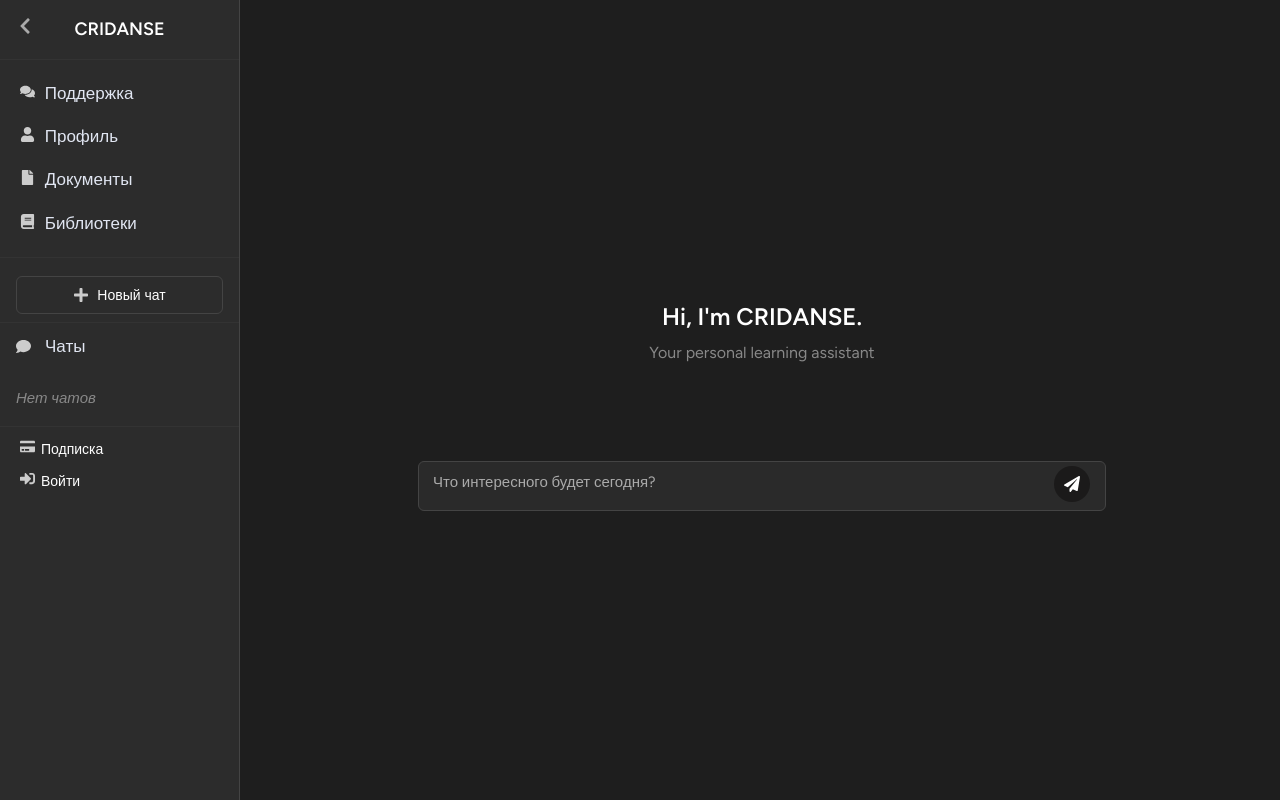
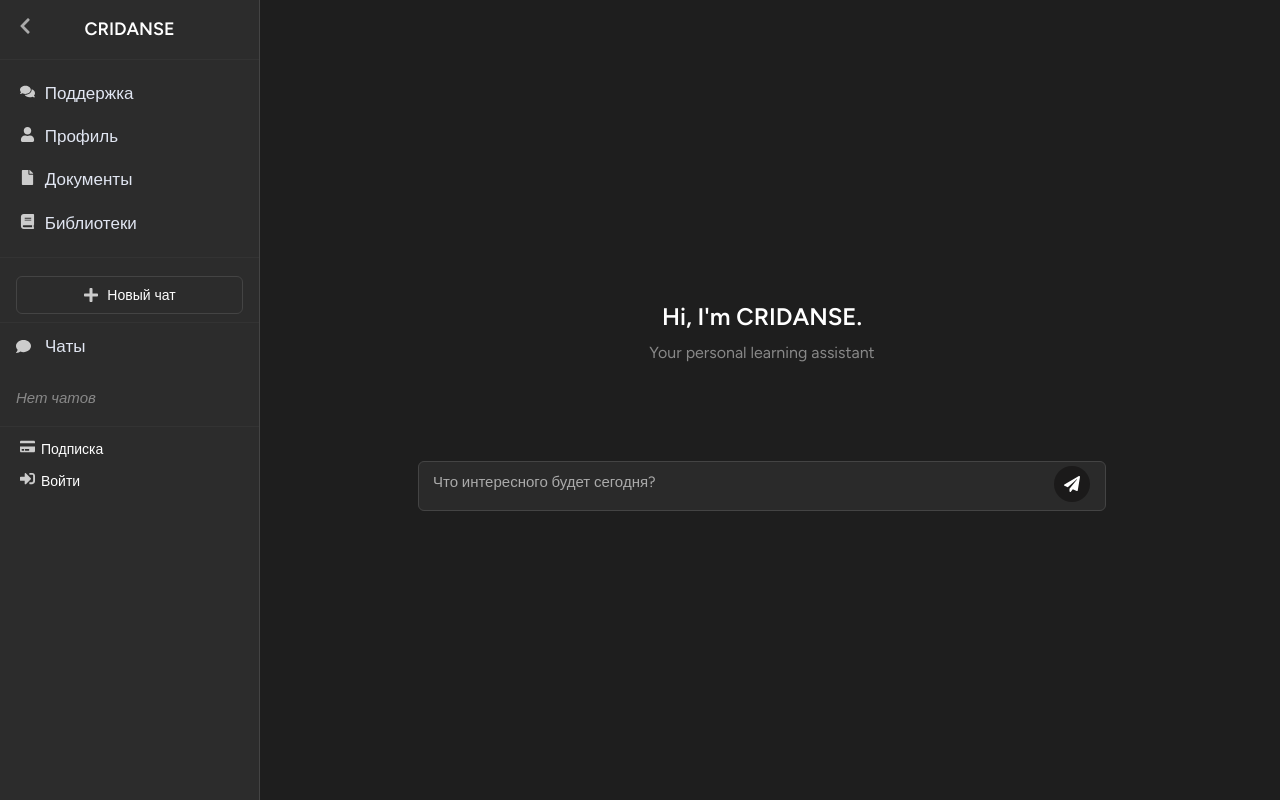
Before and after one commit to Maricvs/CRIDANSE, a React (Vite) app in the folder frontend/: page / in a window 1280 px wide. Built offline with nearby package versions, Linux system fonts and the light colour scheme.

Commit message:
fix: разделены стили для десктопной и мобильной версий сайдбара

```diff
--- a/frontend/src/App.css
+++ b/frontend/src/App.css
@@ -10,6 +10,7 @@ html, body, #root {
   height: 100vh;
   background-color: var(--bg-color);
   overflow-x: hidden;
+  width: 100%;
 }
 
 .app-layout {
@@ -91,11 +92,18 @@ html, body, #root {
   max-width: 768px;
   margin: 0 auto;
   width: 100%;
+  box-sizing: border-box;
 }
 
 @media (max-width: 768px) {
   .app-container {
     flex-direction: column;
+    overflow-x: hidden;
+    width: 100%;
+  }
+
+  .app-layout {
+    width: 100%;
     overflow-x: hidden;
   }
 
@@ -111,13 +119,18 @@ html, body, #root {
     width: 100%;
     padding: 0;
     overflow-x: hidden;
+    margin: 0;
   }
 
   .auth-container {
     padding: 1rem;
+    width: 100%;
+    box-sizing: border-box;
   }
 
   .auth-content {
     padding: 1.5rem;
+    width: 100%;
+    box-sizing: border-box;
   }
 }
--- a/frontend/src/Sidebar.css
+++ b/frontend/src/Sidebar.css
@@ -8,8 +8,6 @@ a:hover {
 }
 
 .sidebar {
-  top: 0;
-  left: 0;
   width: 260px;
   height: 100vh;
   background-color: #1e1e1e;
@@ -18,27 +16,18 @@ a:hover {
   flex-direction: column;
   border-right: 1px solid #333;
   z-index: 999;
-  transform: translateX(0);
-  transition: transform 0.3s ease-in-out, opacity 0.2s ease-in-out;
-  overflow-x: hidden;
   position: fixed;
-  touch-action: none;
+  transition: transform 0.3s ease-in-out;
 }
 
 .sidebar.expanded {
-  width: 240px;
-  opacity: 1;
-  transition: width 0.3s ease, opacity 0.3s ease;
-  pointer-events: auto;
-  flex-shrink: 0;
+  width: 260px;
+  transform: translateX(0);
 }
 
 .sidebar.collapsed {
   width: 0;
-  opacity: 0;
-  transition: width 0.3s ease, opacity 0.3s ease;
-  pointer-events: none;
-  overflow: hidden;
+  transform: translateX(-100%);
 }
 
 .sidebar-section li,
@@ -367,10 +356,12 @@ a:hover {
   .sidebar {
     position: fixed;
     transform: translateX(-100%);
-    width: 100%;
-    max-width: 260px;
+    width: 260px;
     height: 100vh;
     touch-action: none;
+    overflow-y: auto;
+    overflow-x: hidden;
+    background-color: #1e1e1e;
   }
 
   .sidebar.expanded {
@@ -390,20 +381,27 @@ a:hover {
     height: 100%;
     display: flex;
     flex-direction: column;
+    overflow-y: auto;
   }
 
   .chat-scrollable {
-    max-height: none;
+    max-height: calc(100vh - 300px);
     flex: 1;
+    overflow-y: auto;
   }
 
   .sidebar-footer {
-    position: fixed;
+    position: sticky;
     bottom: 0;
     left: 0;
-    width: 260px;
+    width: 100%;
     background-color: #2c2c2c;
     z-index: 1000;
+  }
+
+  .new-chat-button {
+    width: calc(100% - 32px);
+    margin: 8px 16px;
   }
 }
 
```
